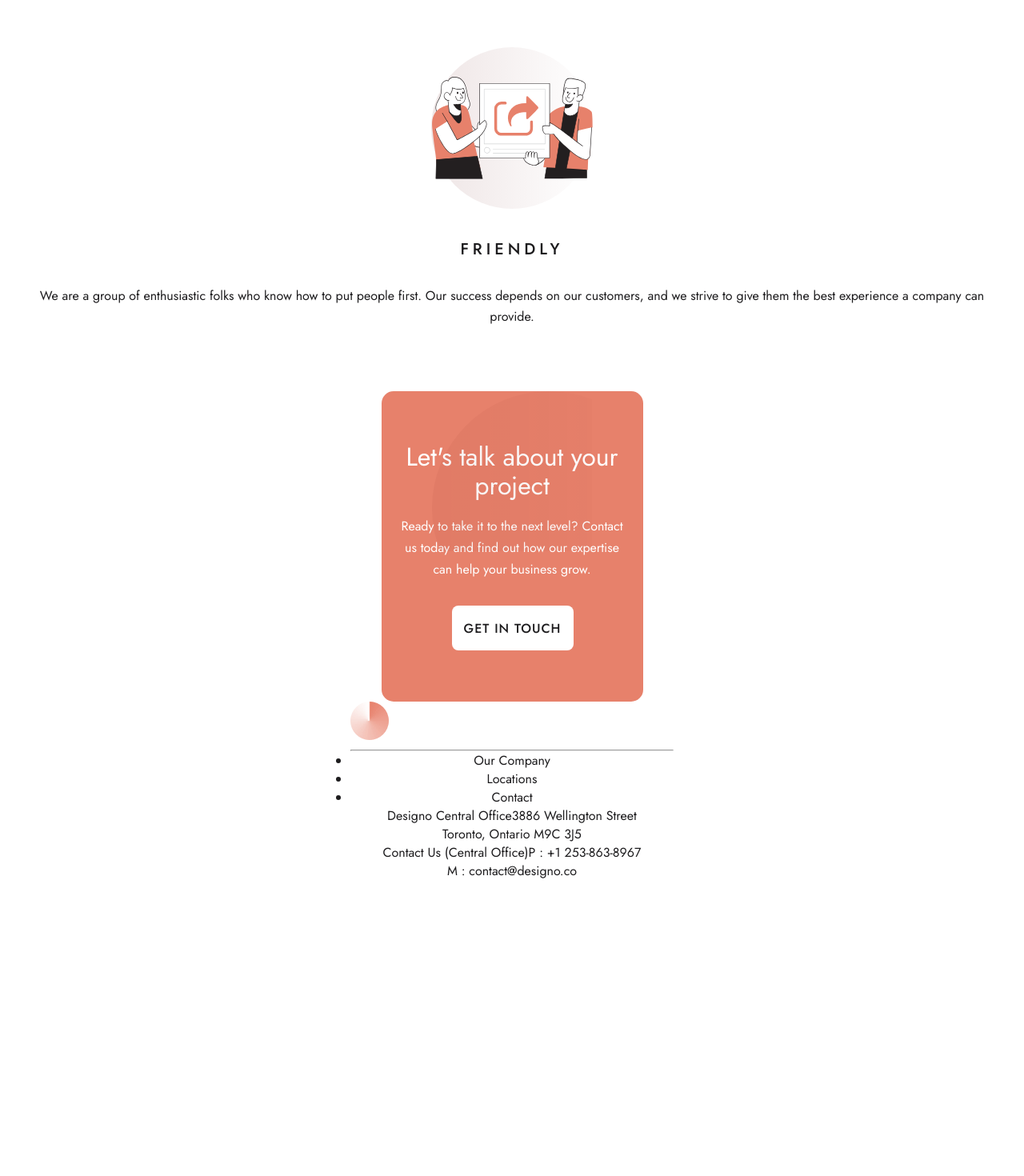
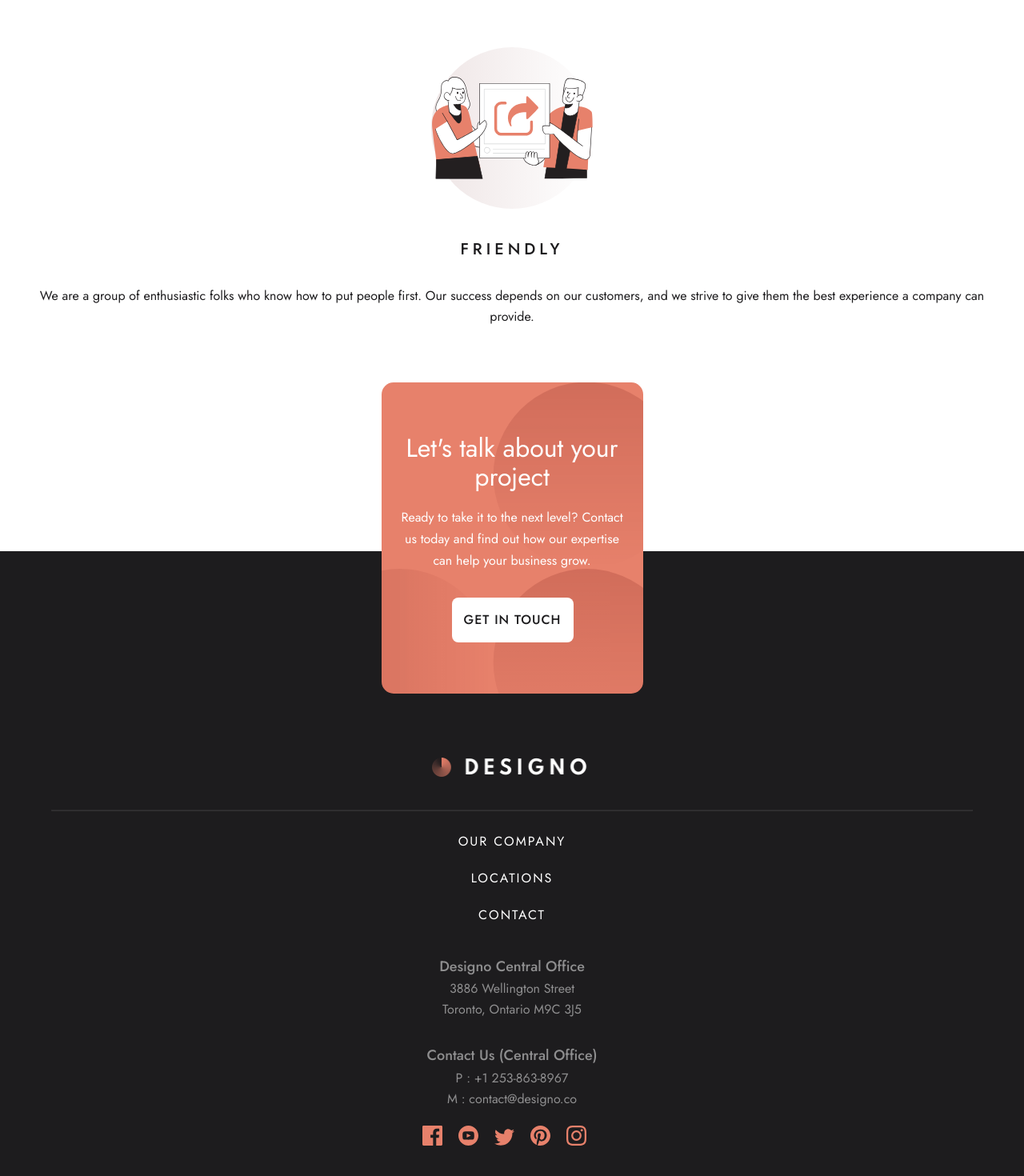
Before and after one commit to Aryaman2803/Designo, a React (Create React App) app: page / in a window 1280 px wide. Shown: the part 2634-4104 px from the top of the page at 80% size. Before the commit the page ends 3734 px from the top, so only its background shows below. Built offline with nearby package versions, Linux system fonts and the light colour scheme.

Commit message:
footer is styled

```diff
--- a/src/Footer.js
+++ b/src/Footer.js
@@ -1,33 +1,17 @@
 import React from "react";
 import logoLight from "./starter/assets/shared/desktop/logo-light.png";
+import facebook from "./starter/assets/shared/desktop/icon-facebook.svg";
+import instagram from "./starter/assets/shared/desktop/icon-instagram.svg";
+import pinterest from "./starter/assets/shared/desktop/icon-pinterest.svg";
+import twitter from "./starter/assets/shared/desktop/icon-twitter.svg";
+import youtube from "./starter/assets/shared/desktop/icon-youtube.svg";
+import circles from "./starter/assets/shared/mobile/bg-pattern-design-pages-intro-mobile.svg";
 import "./Footer.scss";
 export default function Footer() {
   return (
     <div className="Footer">
       <div className="Footer-contact">
-        <svg xmlns="http://www.w3.org/2000/svg" width="200" height="200">
-          <defs>
-            <linearGradient id="a" x1="0%" x2="100%" y1="50%" y2="50%">
-              <stop offset="0%" stop-color="#5D0202" stop-opacity="0" />
-              <stop offset="100%" stop-color="#5D0202" stop-opacity=".498" />
-            </linearGradient>
-          </defs>
-          <g fill="url(#a)" fill-rule="evenodd" opacity=".09">
-            <circle
-              cx="146"
-              cy="438"
-              r="146"
-              transform="matrix(1 0 0 -1 0 876)"
-            />
-            <circle
-              cx="146"
-              cy="146"
-              r="146"
-              transform="matrix(-1 0 0 1 292 0)"
-            />
-            <circle cx="438" cy="438" r="146" transform="matrix(0 1 1 0 0 0)" />
-          </g>
-        </svg>
+        <img src={circles} alt="circles" />
         <h2>Let's talk about your project</h2>
         <p>
           Ready to take it to the next level? Contact us today and find out how
@@ -44,14 +28,21 @@ export default function Footer() {
           <li>Contact</li>
         </ul>
         <p>
-          <span className="office">Designo Central Office</span>
+          <span className="office">Designo Central Office</span> <br />
           3886 Wellington Street <br />
           Toronto, Ontario M9C 3J5
         </p>
         <p>
-          <span className="office">Contact Us (Central Office)</span>
+          <span className="office">Contact Us (Central Office)</span> <br />
           P : +1 253-863-8967 <br />M : contact@designo.co
         </p>
+        <div className="icons-container">
+          <img src={facebook} alt="" />
+          <img src={youtube} alt="" />
+          <img src={twitter} alt="" />
+          <img src={pinterest} alt="" />
+          <img src={instagram} alt="" />
+        </div>
       </div>
     </div>
   );
--- a/src/Footer.scss
+++ b/src/Footer.scss
@@ -5,6 +5,11 @@
   justify-content: center;
   align-items: center;
   text-align: center;
+  background-color: $black;
+  color: $white;
+  position: relative;
+  padding-top: 30rem;
+  margin-top: 20rem;
 }
 
 .Footer-contact {
@@ -14,8 +19,11 @@
   border-radius: 15px;
   background-color: $primaryColor;
   color: $white;
-  position: relative;
-
+  position: absolute;
+  z-index: 10;
+  overflow: hidden;
+  top: -27%;
+  //   transform: translateX(-50%);
   h2 {
     margin: 0 0 20px;
     font-size: 3.2rem;
@@ -43,9 +51,65 @@
     letter-spacing: 1px;
   }
 
-  svg {
+  img {
     position: absolute;
-    top: 0;
-    transform: translateX(-50%);
+    top: 0%;
+    transform: translateX(-70%) scale(1, -1);
+    width: 70rem;
+    z-index: -1;
   }
 }
+
+.Footer-content {
+  img {
+    width: 20rem;
+    margin-bottom: 3.2rem;
+    margin-top: -9.2rem;
+  }
+
+  hr {
+    opacity: 0.1;
+    width: 90vw;
+  }
+
+  ul {
+    list-style: none;
+    padding-top: 3rem;
+    display: flex;
+    flex-direction: column;
+    justify-content: center;
+    align-items: center;
+    li {
+      line-height: 1;
+      letter-spacing: 2px;
+      font-weight: normal;
+      padding-bottom: 3rem;
+      text-transform: uppercase;
+    }
+  }
+
+  p {
+    margin: 11.9px 0 30px;
+    opacity: 0.5;
+    font-weight: normal;
+    font-stretch: normal;
+    font-style: normal;
+    line-height: 1.63;
+    letter-spacing: normal;
+  }
+
+  .office {
+    font-size: 1.8rem;
+    font-weight: 500;
+  }
+
+  .icons-container {
+    padding-top: 3rem;
+    text-align: center;
+    img {
+      width: 2.5rem;
+      object-fit: contain;
+      margin-right: 2rem;
+    }
+  }
+}
```
